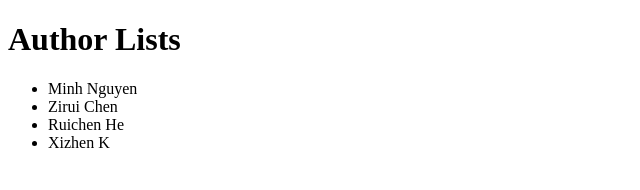
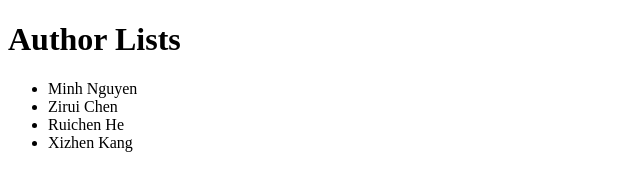
Before and after one commit to uyennguyen0901/Static-Website, a plain HTML site: page index.html in a window 1280 px wide. Shown: the full height of the page, 0-640 px from the left. Drawn offline with Linux system fonts and the light colour scheme.

Commit message:
commit_info

```diff
--- a/index.html
+++ b/index.html
@@ -9,7 +9,7 @@
             <li>Minh Nguyen</li>
             <li>Zirui Chen</li>
             <li>Ruichen He</li>
-            <li>Xizhen K</li>
+            <li>Xizhen Kang</li>
         </ul>
     </body>
 
```
